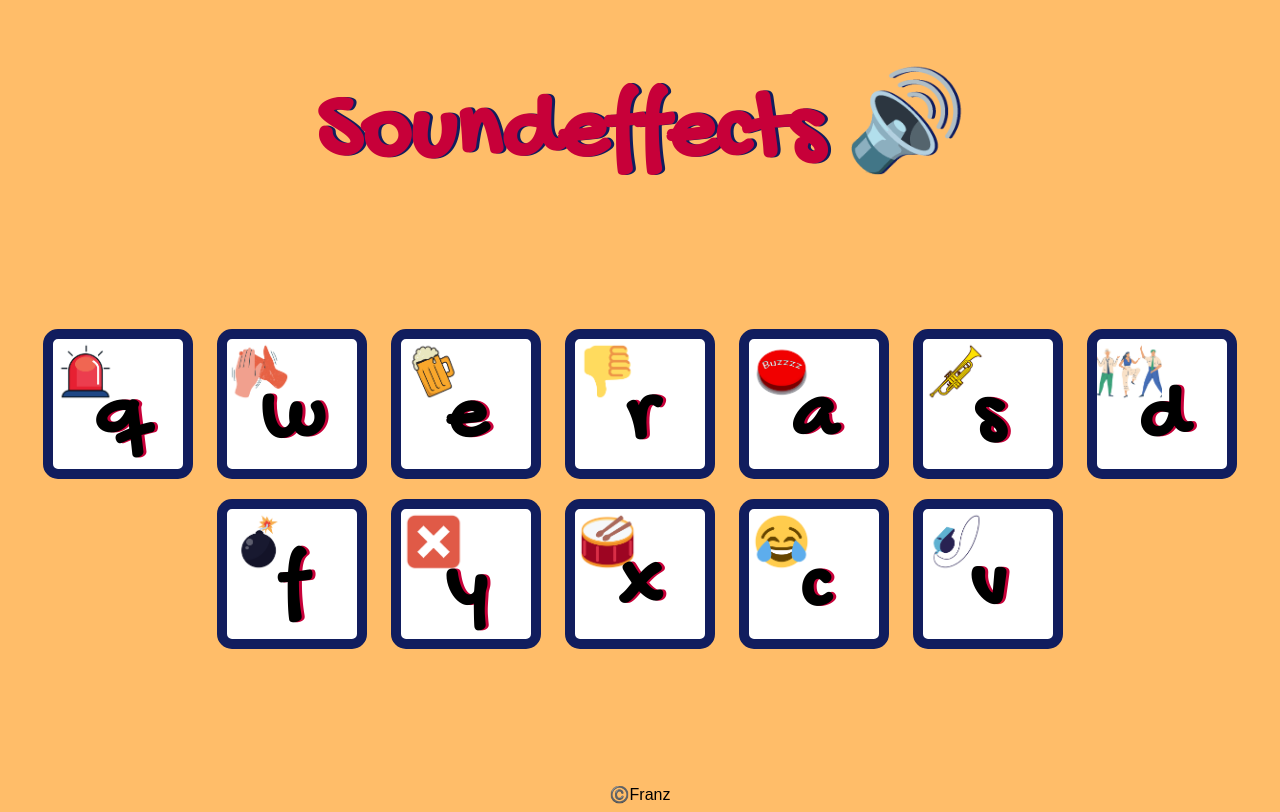
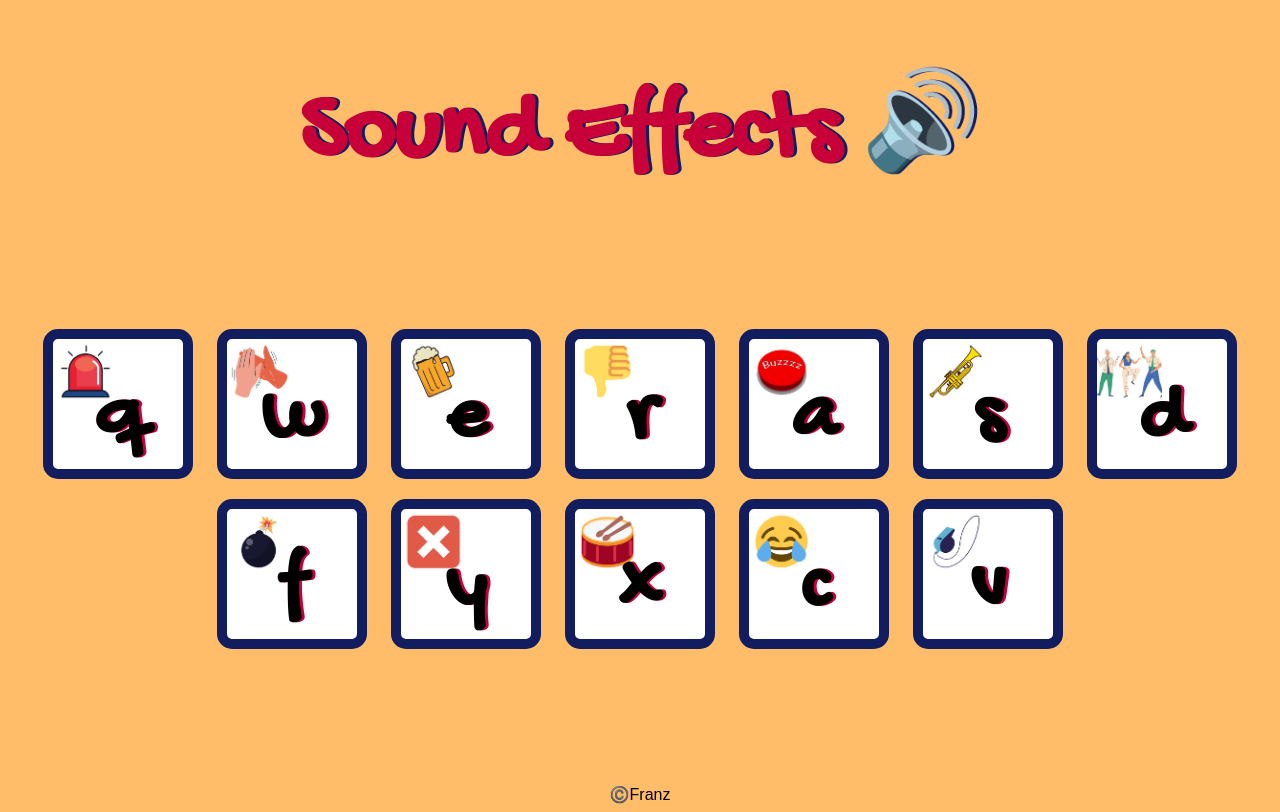
Before and after one commit to Kubbillum/effectboard, a plain HTML site: page index.html in a window 1280 px wide. Drawn offline with Linux system fonts and the light colour scheme.

Commit message:
Add files via upload

```diff
--- a/index.html
+++ b/index.html
@@ -3,14 +3,14 @@
 
 <head>
   <meta charset="utf-8">
-  <title>Soundeffects Board</title>
+  <title>Sound Effects Board</title>
   <link rel="stylesheet" href="styles.css">
   <link href="https://fonts.googleapis.com/css2?family=Gochi+Hand&display=swap" rel="stylesheet">
 </head>
 
 <body>
 
-  <h1 id="title">Soundeffects 🔊</h1>
+  <h1 id="title">Sound Effects 🔊</h1>
   <div class="set">
     <button class="q effect">q</button>
     <button class="w effect">w</button>
```
